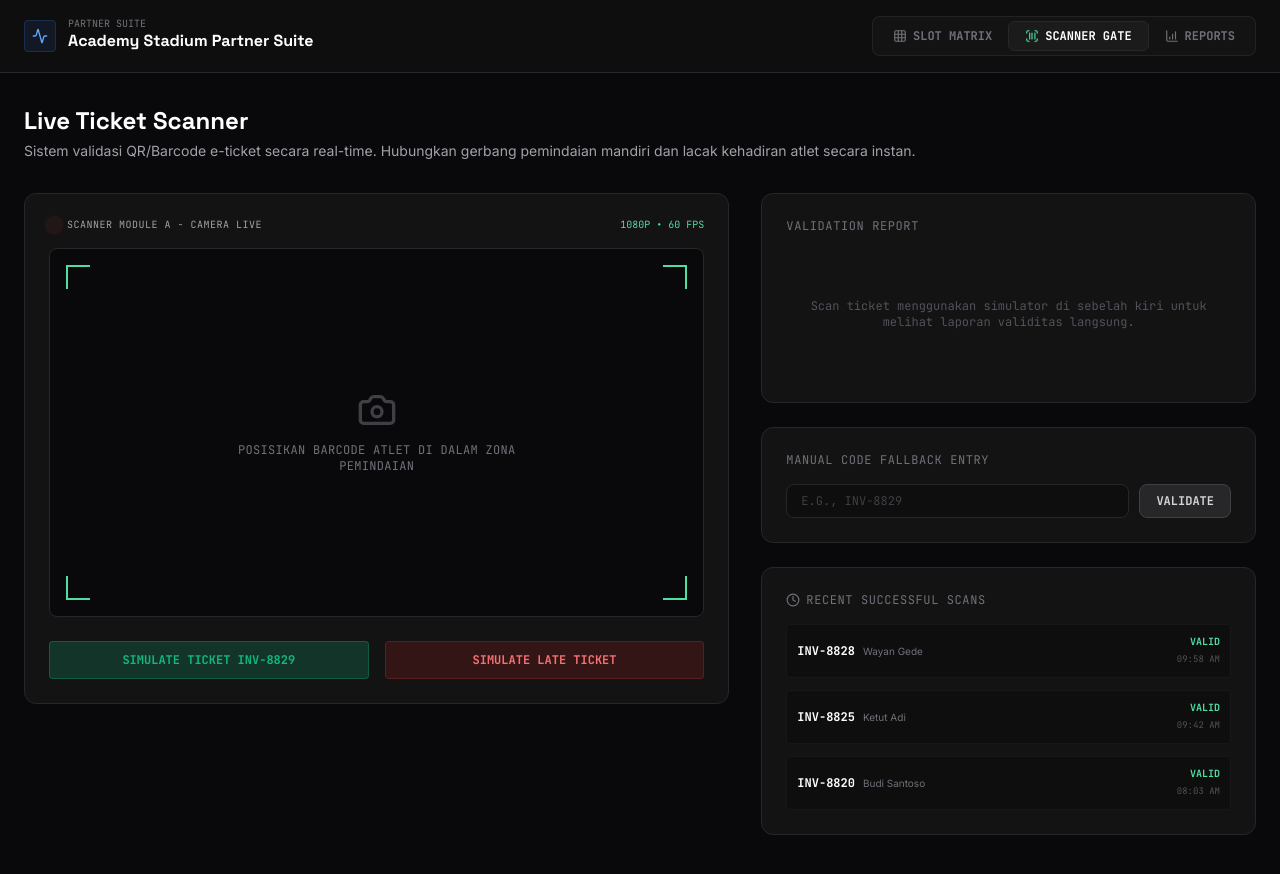
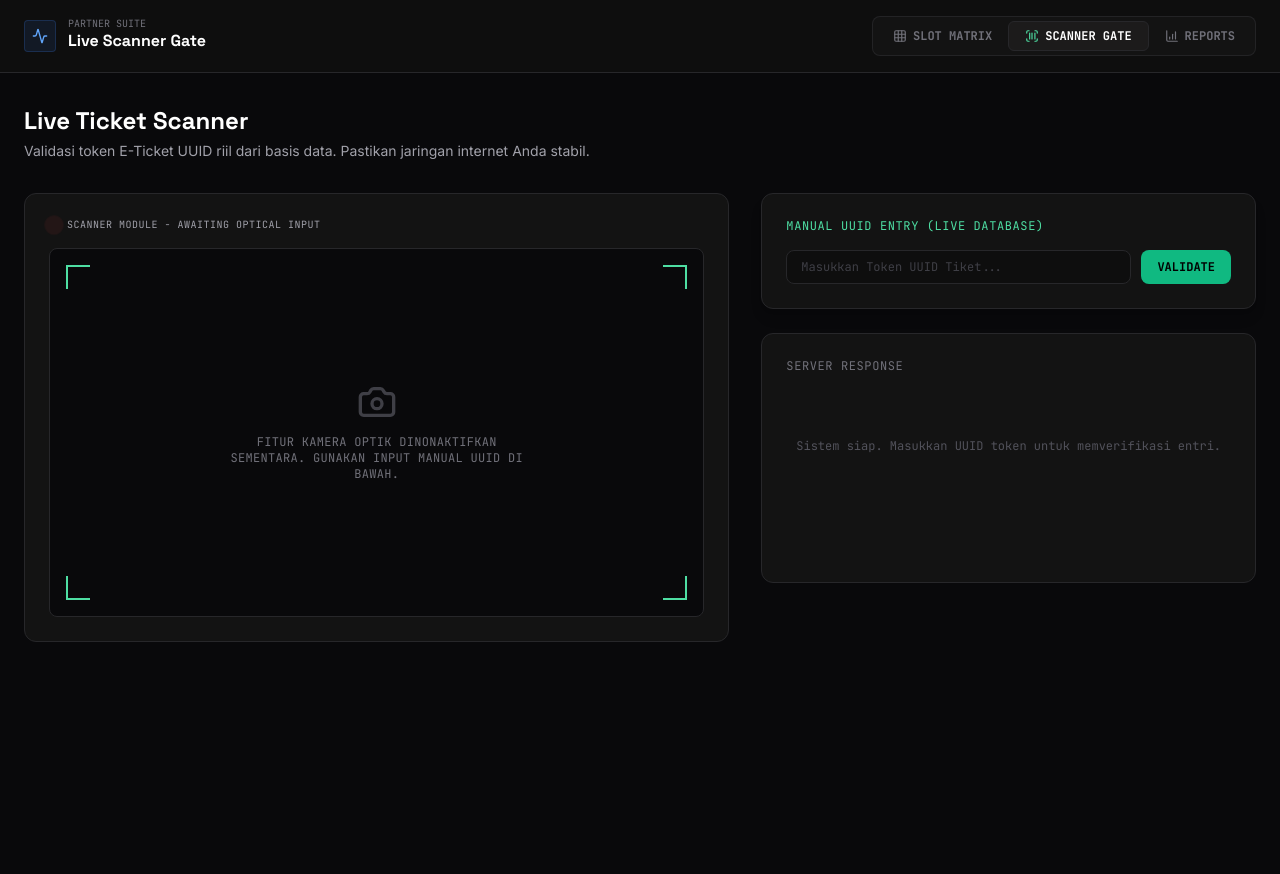
Before and after one commit to sportix-inf-udayana/sportix-web, a Next.js app: page /admin-venue/scan in a window 1280 px wide. Shown: the top 874 px of the page. After the commit the page ends 800 px from the top, so only its background shows below. Built offline with nearby package versions, Linux system fonts and the light colour scheme.

Commit message:
feat: change Modul Pemindai (Scanner) dan Penambalan Celah Waktu Ganda

```diff
--- a/src/app/(dashboard)/admin-venue/scan/page.js
+++ b/src/app/(dashboard)/admin-venue/scan/page.js
@@ -1,6 +1,7 @@
 "use client";
 
 import React, { useState } from "react";
+import { useRouter } from "next/navigation";
 import {
   Activity,
   ScanBarcode,
@@ -14,94 +15,66 @@ import {
 } from "lucide-react";
 
 export default function AdminScanPage() {
+  const router = useRouter();
   const [manualCode, setManualCode] = useState("");
   const [scanning, setScanning] = useState(false);
-  const [scanResult, setScanResult] = useState({
-    status: "READY",
-    ticketId: "",
-    details: null
-  });
+  const [scanResult, setScanResult] = useState({ status: "READY", ticketId: "", details: null });
+  const [recentScans, setRecentScans] = useState([]);
 
-  const [recentScans, setRecentScans] = useState([
-    { ticketId: "INV-8828", name: "Wayan Gede", time: "09:58 AM", status: "VALID" },
-    { ticketId: "INV-8825", name: "Ketut Adi", time: "09:42 AM", status: "VALID" },
-    { ticketId: "INV-8820", name: "Budi Santoso", time: "08:03 AM", status: "VALID" }
-  ]);
+  // Integrasi Backend Nyata untuk Input Manual / Scan Barcode Mutlak
+  const handleManualSubmit = async (e) => {
+    e.preventDefault();
+    if (!manualCode.trim()) return;
 
-  const handleSimulateScan = (type) => {
     setScanning(true);
     setScanResult({ status: "READY", ticketId: "", details: null });
 
-    setTimeout(() => {
-      setScanning(false);
-      if (type === "valid") {
-        const result = {
-          status: "SUCCESS",
-          ticketId: "INV-8829",
-          details: {
-            athlete: "Made Sukarta",
-            venue: "Academy Stadium (Indoor Turf)",
-            slot: "WE 24 Oct, 10:00 - 11:00",
-            gate: "Self-Scan Gate A, Row G, Seat 12"
-          }
-        };
-        setScanResult(result);
+    try {
+      const response = await fetch("/api/scan", {
+        method: "POST",
+        headers: { "Content-Type": "application/json" },
+        body: JSON.stringify({ barcodeToken: manualCode.trim() })
+      });
 
-        if (!recentScans.some(s => s.ticketId === "INV-8829")) {
-          setRecentScans([
-            { ticketId: "INV-8829", name: "Made Sukarta", time: "10:01 AM", status: "VALID" },
-            ...recentScans
-          ]);
-        }
-      } else {
-        setScanResult({
-          status: "FAILED",
-          ticketId: "INV-9999",
-          details: "Keterlambatan &gt;15 menit menghanguskan tiket. Kode QR kedaluwarsa atau tidak valid."
-        });
-      }
-    }, 1500);
-  };
+      const data = await response.json();
 
-  const handleManualSubmit = (e) => {
-    e.preventDefault();
-    if (!manualCode) return;
-
-    setScanning(true);
-    setTimeout(() => {
-      setScanning(false);
-      if (manualCode.toUpperCase() === "INV-8829") {
+      if (response.ok && data.success) {
         setScanResult({
           status: "SUCCESS",
-          ticketId: "INV-8829",
-          details: {
-            athlete: "Made Sukarta",
-            venue: "Academy Stadium",
-            slot: "WE 24 Oct, 10:00 - 11:00",
-            gate: "Gate A, Row G, Seat 12"
-          }
+          ticketId: manualCode.toUpperCase(),
+          details: { info: data.message }
         });
+
+        // Tambah ke log riwayat sukses
+        setRecentScans(prev => [
+          { ticketId: manualCode.toUpperCase(), time: new Date().toLocaleTimeString(), status: "VALID" },
+          ...prev
+        ].slice(0, 10)); // Simpan 10 riwayat terbaru
       } else {
         setScanResult({
           status: "FAILED",
           ticketId: manualCode.toUpperCase(),
-          details: "Kode tiket tidak terdaftar pada ledger atau melanggar ambang batas 15-menit."
+          details: data.message || "Kode tiket tidak valid atau ditolak oleh sistem."
         });
       }
+    } catch (err) {
+      setScanResult({
+        status: "FAILED",
+        ticketId: manualCode.toUpperCase(),
+        details: "Kesalahan jaringan saat menghubungi server."
+      });
+    } finally {
+      setScanning(false);
       setManualCode("");
-    }, 1000);
+    }
   };
 
   const navigateTo = (path) => {
-    window.location.hash = path;
-    if (window.__sportixNavigate) {
-      window.__sportixNavigate(path);
-    }
+    router.push(path);
   };
 
   return (
     <div className="bg-background text-foreground min-h-screen pb-16 font-sans select-none">
-
       {/* Top dashboard navigation bar */}
       <div className="border-b border-zinc-800 bg-surface-elevated sticky top-0 z-50">
         <div className="max-w-7xl mx-auto px-6 py-4 flex flex-col md:flex-row justify-between items-center gap-4">
@@ -111,28 +84,28 @@ export default function AdminScanPage() {
             </div>
             <div>
               <span className="text-micro font-mono text-zinc-500 block leading-none">PARTNER SUITE</span>
-              <h2 className="text-base font-black text-white font-display">Academy Stadium Partner Suite</h2>
+              <h2 className="text-base font-black text-white font-display">Live Scanner Gate</h2>
             </div>
           </div>
 
           <div className="flex bg-surface border border-zinc-800/80 p-1 rounded-lg">
             <button
               onClick={() => navigateTo("/admin-venue/slots")}
-              className="text-zinc-500 hover:text-zinc-300 px-4 py-1.5 rounded-md text-xs font-mono font-bold flex items-center gap-1.5 transition-colors"
+              className="text-zinc-500 hover:text-zinc-300 px-4 py-1.5 rounded-md text-xs font-mono font-bold flex items-center gap-1.5 transition-colors cursor-pointer"
             >
               <Grid className="w-3.5 h-3.5" />
               <span>SLOT MATRIX</span>
             </button>
             <button
               onClick={() => navigateTo("/admin-venue/scan")}
-              className="bg-surface-hover text-white px-4 py-1.5 rounded-md text-xs font-mono font-bold flex items-center gap-1.5 border border-zinc-800"
+              className="bg-surface-hover text-white px-4 py-1.5 rounded-md text-xs font-mono font-bold flex items-center gap-1.5 border border-zinc-800 cursor-pointer"
             >
               <ScanBarcode className="w-3.5 h-3.5 text-brand-neon" />
               <span>SCANNER GATE</span>
             </button>
             <button
               onClick={() => navigateTo("/admin-venue/reports")}
-              className="text-zinc-500 hover:text-zinc-300 px-4 py-1.5 rounded-md text-xs font-mono font-bold flex items-center gap-1.5 transition-colors"
+              className="text-zinc-500 hover:text-zinc-300 px-4 py-1.5 rounded-md text-xs font-mono font-bold flex items-center gap-1.5 transition-colors cursor-pointer"
             >
               <BarChart4 className="w-3.5 h-3.5" />
               <span>REPORTS</span>
@@ -145,23 +118,20 @@ export default function AdminScanPage() {
         <div className="mb-8">
           <h1 className="text-2xl font-black text-white font-display">Live Ticket Scanner</h1>
           <p className="text-zinc-400 text-xs md:text-sm mt-1">
-            Sistem validasi QR/Barcode e-ticket secara real-time. Hubungkan gerbang pemindaian mandiri dan lacak kehadiran atlet secara instan.
+            Validasi token E-Ticket UUID riil dari basis data. Pastikan jaringan internet Anda stabil.
           </p>
         </div>
 
         <div className="grid grid-cols-1 lg:grid-cols-12 gap-8">
-          {/* Visual Camera Viewfinder Simulator (7 Columns) */}
+          {/* Virtual Camera Viewfinder */}
           <div className="lg:col-span-7 space-y-6">
             <div className="bg-surface border border-zinc-800 rounded-xl p-6 relative overflow-hidden">
               <div className="flex justify-between items-center mb-4">
                 <div className="flex items-center gap-2">
                   <span className="w-2.5 h-2.5 bg-red-500 rounded-full animate-ping" />
                   <span className="text-micro font-mono uppercase text-zinc-400 tracking-wider">
-                    SCANNER MODULE A - CAMERA LIVE
+                    SCANNER MODULE - AWAITING OPTICAL INPUT
                   </span>
-                </div>
-                <div className="text-micro font-mono text-brand-neon">
-                  1080P • 60 FPS
                 </div>
               </div>
 
@@ -172,151 +142,103 @@ export default function AdminScanPage() {
                 <div className="absolute bottom-4 left-4 w-6 h-6 border-b-2 border-l-2 border-brand-neon" />
                 <div className="absolute bottom-4 right-4 w-6 h-6 border-b-2 border-r-2 border-brand-neon" />
 
-                {/* Laser scan lines */}
                 {scanning && (
                   <div className="absolute top-0 inset-x-0 h-1 bg-gradient-to-r from-transparent via-brand-neon to-transparent shadow-[0_0_15px_var(--color-brand-neon)] animate-bounce w-full" />
                 )}
 
-                {/* Simulator UI inside viewport */}
                 {scanning ? (
                   <div className="text-center font-mono space-y-2">
                     <RefreshCw className="w-8 h-8 text-brand-neon animate-spin mx-auto" />
-                    <p className="text-xs text-zinc-400 uppercase tracking-widest">Memproses Tiket...</p>
+                    <p className="text-xs text-zinc-400 uppercase tracking-widest">Validasi Blockchain Tiket...</p>
                   </div>
                 ) : (
                   <div className="text-center p-6 text-zinc-600 font-mono text-xs space-y-3 z-10">
                     <Camera className="w-10 h-10 text-zinc-700 mx-auto" />
                     <p className="max-w-xs text-zinc-500 uppercase tracking-wide">
-                      Posisikan barcode atlet di dalam zona pemindaian
+                      Fitur kamera optik dinonaktifkan sementara. Gunakan input manual UUID di bawah.
                     </p>
                   </div>
                 )}
               </div>
-
-              {/* Simulation triggers */}
-              <div className="mt-6 grid grid-cols-2 gap-4">
-                <button
-                  onClick={() => handleSimulateScan("valid")}
-                  className="bg-brand-emerald/20 hover:bg-brand-emerald/30 border border-brand-emerald/30 text-brand-emerald hover:text-white font-mono font-bold text-xs py-2.5 rounded transition-all"
-                >
-                  SIMULATE TICKET INV-8829
-                </button>
-                <button
-                  onClick={() => handleSimulateScan("invalid")}
-                  className="bg-red-900/30 hover:bg-red-900 border border-red-500/20 hover:border-transparent text-red-400 hover:text-white font-mono font-bold text-xs py-2.5 rounded transition-all"
-                >
-                  SIMULATE LATE TICKET
-                </button>
-              </div>
             </div>
           </div>
 
-          {/* Validation Report & Logs (5 Columns) */}
+          {/* Validation Report & Manual Override (5 Columns) */}
           <div className="lg:col-span-5 space-y-6">
-            <div className="bg-surface border border-zinc-800 rounded-xl p-6">
+            {/* Manual Fallback Entry */}
+            <div className="bg-surface border border-zinc-800 rounded-xl p-6 shadow-lg">
+              <h3 className="text-xs font-mono text-brand-neon uppercase tracking-wider mb-4">
+                MANUAL UUID ENTRY (LIVE DATABASE)
+              </h3>
+              <form onSubmit={handleManualSubmit} className="flex gap-2.5">
+                <input
+                  type="text"
+                  placeholder="Masukkan Token UUID Tiket..."
+                  value={manualCode}
+                  onChange={(e) => setManualCode(e.target.value)}
+                  className="flex-1 bg-surface-elevated border border-zinc-800 focus:border-brand-neon focus:ring-1 focus:ring-brand-neon rounded-lg px-3.5 py-2 text-xs text-white placeholder-zinc-700 outline-none transition-all font-mono"
+                  disabled={scanning}
+                />
+                <button
+                  type="submit"
+                  disabled={scanning}
+                  className="bg-brand-emerald hover:bg-emerald-400 text-black font-mono font-bold text-xs px-4 py-2 rounded-lg transition-all disabled:opacity-50 cursor-pointer"
+                >
+                  VALIDATE
+                </button>
+              </form>
+            </div>
+
+            {/* Response Report */}
+            <div className="bg-surface border border-zinc-800 rounded-xl p-6 min-h-[250px]">
               <h3 className="text-xs font-mono text-zinc-500 uppercase tracking-wider mb-4">
-                VALIDATION REPORT
+                SERVER RESPONSE
               </h3>
 
               {scanResult.status === "SUCCESS" && (
-                <div className="space-y-4">
+                <div className="space-y-4 animate-in fade-in duration-300">
                   <div className="p-3.5 bg-brand-emerald/10 border border-brand-emerald/30 rounded-lg flex items-center gap-3 text-brand-emerald">
                     <CheckCircle className="w-5 h-5 shrink-0" />
                     <div>
-                      <h4 className="text-xs font-bold uppercase tracking-wider font-mono">TICKET VALIDATED</h4>
-                      <p className="text-micro text-brand-emerald/80 mt-0.5 leading-none">Gate A Check-In Permitted</p>
+                      <h4 className="text-xs font-bold uppercase tracking-wider font-mono">CHECK-IN APPROVED</h4>
+                      <p className="text-micro text-brand-emerald/80 mt-0.5 leading-none">Status ter-update menjadi COMPLETED.</p>
                     </div>
                   </div>
-
                   <div className="bg-surface-elevated border border-zinc-800/80 p-4 rounded-lg font-mono text-xs space-y-3">
-                    <div className="flex justify-between">
-                      <span className="text-zinc-500 font-mono">TICKET ID</span>
-                      <span className="text-brand-neon font-bold">{scanResult.ticketId}</span>
+                    <div className="flex justify-between flex-col gap-1">
+                      <span className="text-zinc-500 font-mono">SCANNED UUID</span>
+                      <span className="text-brand-neon break-all font-bold">{scanResult.ticketId}</span>
                     </div>
-                    <div className="flex justify-between">
-                      <span className="text-zinc-500">ATHLETE</span>
-                      <span className="text-white">{scanResult.details?.athlete}</span>
-                    </div>
-                    <div className="flex justify-between">
-                      <span className="text-zinc-500">SESSION SLOT</span>
-                      <span className="text-white">{scanResult.details?.slot}</span>
-                    </div>
-                    <div className="flex justify-between">
-                      <span className="text-zinc-500">GATE/ROW</span>
-                      <span className="text-brand-neon">{scanResult.details?.gate}</span>
+                    <div className="border-t border-zinc-800 pt-2 text-zinc-400 text-micro">
+                      {scanResult.details?.info}
                     </div>
                   </div>
                 </div>
               )}
 
               {scanResult.status === "FAILED" && (
-                <div className="space-y-4">
+                <div className="space-y-4 animate-in slide-in-from-right-4 duration-300">
                   <div className="p-3.5 bg-red-950/30 border border-red-500/30 rounded-lg flex items-center gap-3 text-red-400">
                     <XCircle className="w-5 h-5 shrink-0" />
                     <div>
                       <h4 className="text-xs font-bold uppercase tracking-wider font-mono">ACCESS DENIED</h4>
-                      <p className="text-micro text-red-500/80 mt-0.5 leading-none">Forfeited / Invalid Pass</p>
+                      <p className="text-micro text-red-500/80 mt-0.5 leading-none">Validasi Ditolak oleh Server</p>
                     </div>
                   </div>
-
-                  <div className="bg-surface-elevated border border-zinc-800/80 p-4 rounded-lg text-xs leading-relaxed text-zinc-400">
-                    <span className="text-zinc-500 font-mono uppercase block mb-1.5">ERROR LOG DESCRIPTION</span>
-                    {scanResult.details}
+                  <div className="bg-surface-elevated border border-zinc-800/80 p-4 rounded-lg text-xs leading-relaxed text-zinc-400 font-mono break-words">
+                    <span className="text-zinc-500 block mb-1.5">SERVER LOG:</span>
+                    <span className="text-red-300">{scanResult.details}</span>
                   </div>
                 </div>
               )}
 
               {scanResult.status === "READY" && (
                 <div className="text-center py-12 text-zinc-600 font-mono text-xs">
-                  Scan ticket menggunakan simulator di sebelah kiri untuk melihat laporan validitas langsung.
+                  Sistem siap. Masukkan UUID token untuk memverifikasi entri.
                 </div>
               )}
             </div>
-
-            {/* Manual Override Fallback */}
-            <div className="bg-surface border border-zinc-800 rounded-xl p-6">
-              <h3 className="text-xs font-mono text-zinc-500 uppercase tracking-wider mb-4">
-                MANUAL CODE FALLBACK ENTRY
-              </h3>
-              <form onSubmit={handleManualSubmit} className="flex gap-2.5">
-                <input
-                  type="text"
-                  placeholder="e.g., INV-8829"
-                  value={manualCode}
-                  onChange={(e) => setManualCode(e.target.value)}
-                  className="flex-1 bg-surface-elevated border border-zinc-800 focus:border-brand-neon rounded-lg px-3.5 py-2 text-xs text-white placeholder-zinc-700 outline-none transition-all uppercase font-mono"
-                />
-                <button
-                  type="submit"
-                  className="bg-zinc-800 hover:bg-brand-neon hover:text-background border border-zinc-700 text-zinc-300 font-mono font-bold text-xs px-4 py-2 rounded-lg transition-all"
-                >
-                  VALIDATE
-                </button>
-              </form>
-            </div>
-
-            {/* Log Stream */}
-            <div className="bg-surface border border-zinc-800 rounded-xl p-6">
-              <h3 className="text-xs font-mono text-zinc-500 uppercase tracking-wider mb-4 flex items-center gap-1.5">
-                <Clock className="w-3.5 h-3.5" /> RECENT SUCCESSFUL SCANS
-              </h3>
-              <div className="space-y-3 font-mono text-xs">
-                {recentScans.map((log, i) => (
-                  <div key={i} className="flex justify-between items-center bg-surface-elevated border border-zinc-900 p-2.5 rounded">
-                    <div>
-                      <span className="text-white font-bold">{log.ticketId}</span>
-                      <span className="text-zinc-500 text-micro ml-2 font-sans">{log.name}</span>
-                    </div>
-                    <div className="text-right">
-                      <span className="text-brand-neon text-micro block font-bold">{log.status}</span>
-                      <span className="text-zinc-600 text-[9px] block mt-0.5">{log.time}</span>
-                    </div>
-                  </div>
-                ))}
-              </div>
-            </div>
           </div>
-
         </div>
       </div>
     </div>
```
Also changed, not shown: src/app/api/scan/route.js (+30 -11 lines).
